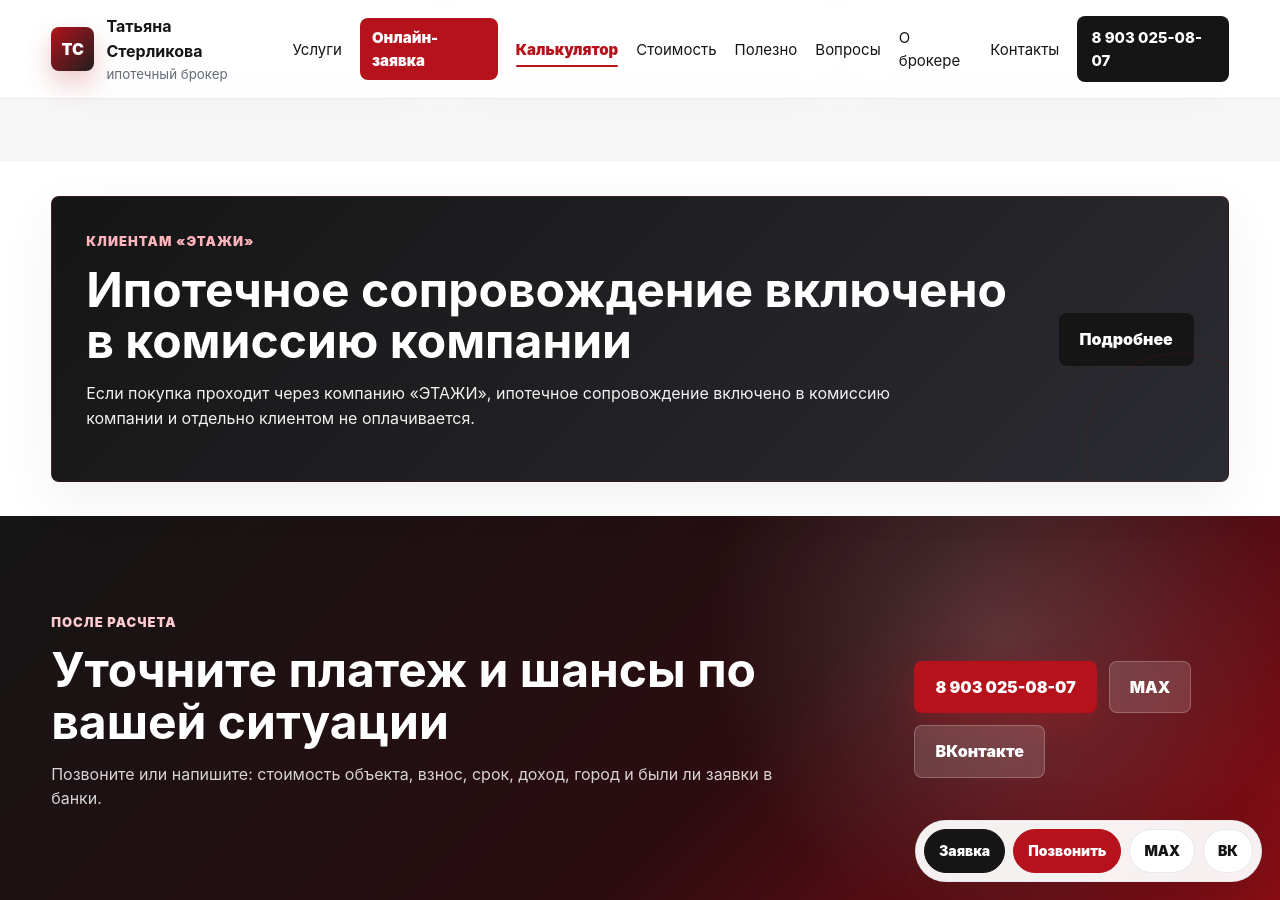
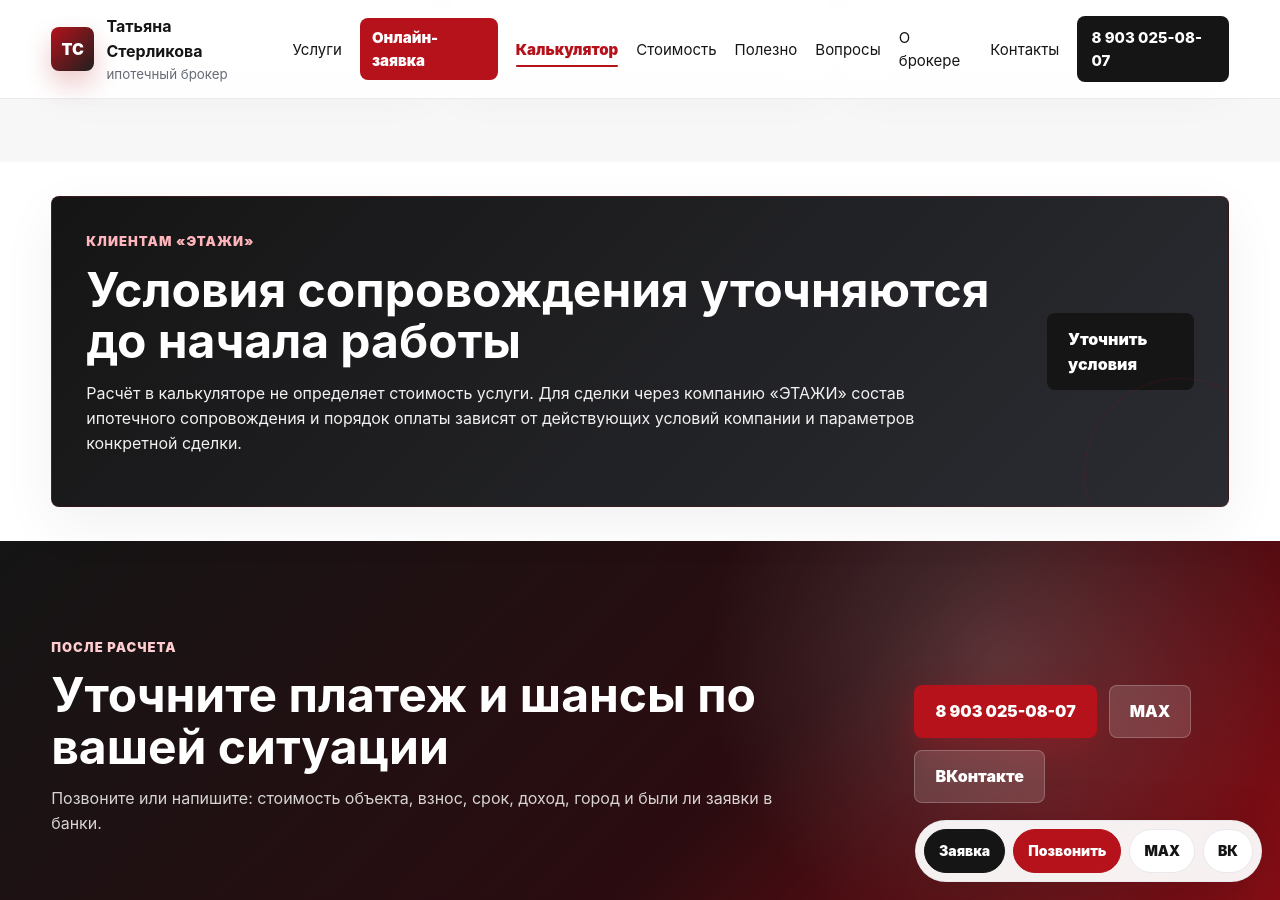
Before and after one commit to deputat36/broker, a Jekyll site: the page built from kalkulyator-ipoteki.md, in a window 1280 px wide and 900 px high, scrolled down 2613 px. Built offline with Jekyll 4.4.1, drawn with Linux system fonts in a browser that asks for light colours; our own code applies the rules of GitHub Pages for plain Markdown files.

Commit message:
Уточнить условия ЭТАЖИ на странице калькулятора

```diff
--- a/kalkulyator-ipoteki.md
+++ b/kalkulyator-ipoteki.md
@@ -15,6 +15,6 @@
 
 <section class="section muted"><div class="section-head"><p class="eyebrow">Когда нужен брокер</p><h2>После расчета лучше проверить реальную ситуацию</h2><p>Если платеж выглядит комфортным, это еще не значит, что заявка пройдет без вопросов. Перед подачей стоит разобрать риски.</p></div><div class="grid cards-3"><article class="card"><h3><a href="{{ '/uslugi/ipoteka-bez-oficialnogo-dohoda/' | relative_url }}">Доход нестандартный</a></h3><p>Нет 2-НДФЛ, смешанный доход, ИП, самозанятость или недавно менялась работа.</p></article><article class="card"><h3><a href="{{ '/uslugi/ipoteka-bez-pervonachalnogo-vznosa/' | relative_url }}">Мало первоначального взноса</a></h3><p>Нужно понять, есть ли рабочий маршрут, маткапитал или другие варианты.</p></article><article class="card"><h3><a href="{{ '/uslugi/otkazali-v-ipoteke/' | relative_url }}">Уже был отказ</a></h3><p>Перед новой заявкой лучше выяснить причину отказа и не отправлять анкеты вслепую.</p></article></div></section>
 
-<section class="section compact-section"><div class="notice"><div><p class="eyebrow">Клиентам «ЭТАЖИ»</p><h2>Ипотечное сопровождение включено в комиссию компании</h2><p>Если покупка проходит через компанию «ЭТАЖИ», ипотечное сопровождение включено в комиссию компании и отдельно клиентом не оплачивается.</p></div><a class="btn btn-dark" href="{{ '/etagi/' | relative_url }}">Подробнее</a></div></section>
+<section class="section compact-section"><div class="notice"><div><p class="eyebrow">Клиентам «ЭТАЖИ»</p><h2>Условия сопровождения уточняются до начала работы</h2><p>Расчёт в калькуляторе не определяет стоимость услуги. Для сделки через компанию «ЭТАЖИ» состав ипотечного сопровождения и порядок оплаты зависят от действующих условий компании и параметров конкретной сделки.</p></div><a class="btn btn-dark" href="{{ '/etagi/' | relative_url }}">Уточнить условия</a></div></section>
 
 <section class="section cta-section"><div><p class="eyebrow">После расчета</p><h2>Уточните платеж и шансы по вашей ситуации</h2><p>Позвоните или напишите: стоимость объекта, взнос, срок, доход, город и были ли заявки в банки.</p></div><div class="cta-actions"><a class="btn btn-primary" href="tel:+79030250807">8 903 025-08-07</a><button class="btn btn-secondary" type="button" data-copy-phone>MAX</button><a class="btn btn-secondary" href="https://vk.com/tatyanasterlikova" rel="noopener">ВКонтакте</a></div></section>
```
